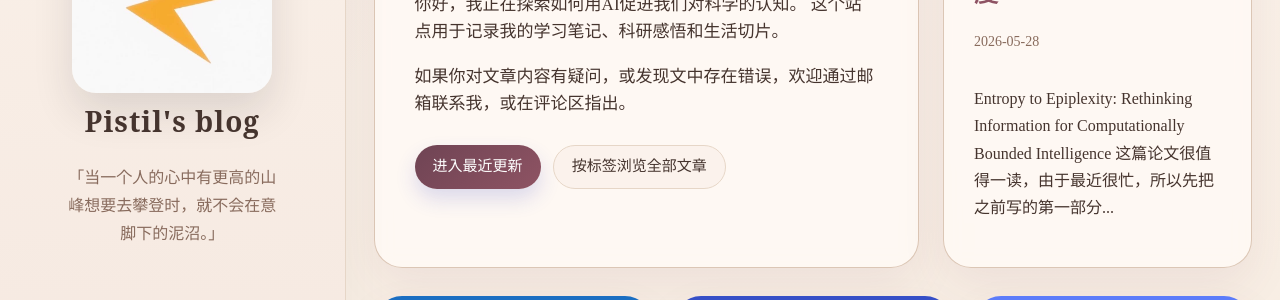
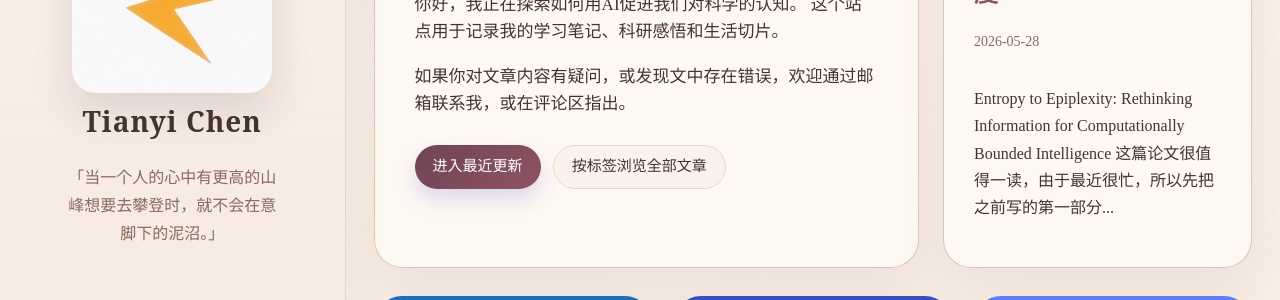
Before and after one commit to PistilReaper/PistilReaper.github.io, a Jekyll site: the page built from index.html, in a window 1280 px wide. Shown: the part 199-499 px from the top of the page. Built offline with Jekyll 4.4.1, drawn with Linux system fonts in a browser that asks for light colours; a script that is not in the unit is left out; the list of posts is cut into pages by our own code; comment, search, counter and statistics services are not loaded.

Commit message:
chore: update favicon and site title

```diff
--- a/_config.yml
+++ b/_config.yml
@@ -1,4 +1,4 @@
-name: "Pistil's blog"
+name: "Tianyi Chen"
 description: "「当一个人的心中有更高的山峰想要去攀登时，就不会在意脚下的泥沼。」"
 
 avatar: https://PistilReaper.github.io/images/profile.jpg
```
Also changed, not shown: images/favicon.ico.
